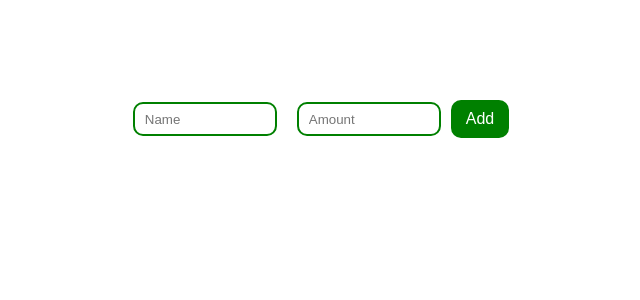
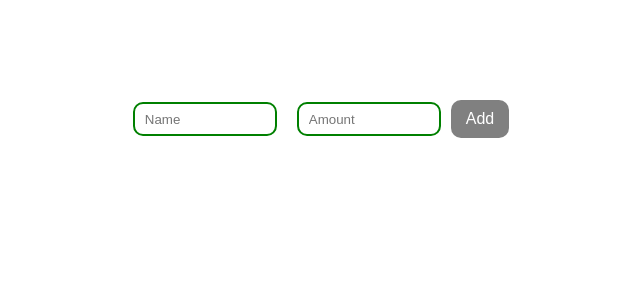
Before and after one commit to Money-Flow/Cash, a React (Create React App) app: page / in a window 1280 px wide. Shown: the top 300 px of the page, without its empty margins (324-964 px from the left). Built offline with nearby package versions, Linux system fonts and the light colour scheme.

Commit message:
fix: add basic flow for adding items

```diff
--- a/package.json
+++ b/package.json
@@ -1,4 +1,5 @@
 {
+  "name": "cash",
   "version": "0.1.0",
   "private": true,
   "scripts": {
@@ -55,6 +56,5 @@
     "prettier": "^1.19.1",
     "puppeteer": "^2.1.1",
     "sort-package-json": "^1.40.0"
-  },
-  "tableName": "cash"
+  }
 }
--- /dev/null
+++ b/src/components/AddForm/AddForm.jsx
@@ -0,0 +1,58 @@
+import React, { useState } from "react";
+
+import { testIds } from "./testIds";
+
+import operation from "./AddForm.module.css";
+
+export const AddForm = ({ onSubmit }) => {
+  const [name, setName] = useState("");
+  const [amount, setAmount] = useState("");
+
+  const handleButtonChange = event => {
+    event.preventDefault();
+    onSubmit(oldArray => [...oldArray, { name: name, amount: amount }]);
+    setName("");
+    setAmount("");
+  };
+
+  const isSubmitDisabled = () => !name.trim().length || !amount.trim().length;
+
+  return (
+    <form
+      onSubmit={event => handleButtonChange(event)}
+      className={operation.section}
+    >
+      <input
+        type="text"
+        className={operation.input}
+        name="name"
+        data-testid={testIds.inputName}
+        value={name}
+        onChange={event => setName(event.target.value)}
+        placeholder="Name"
+        required
+      />
+      <input
+        type="number"
+        className={operation.input}
+        name="amount"
+        data-testid={testIds.inputAmount}
+        value={amount}
+        placeholder="Amount"
+        onChange={event => setAmount(event.target.value)}
+        required
+      />
+
+      <input
+        type="submit"
+        className={operation.button}
+        data-testid={testIds.button}
+        disabled={isSubmitDisabled()}
+        value="Add"
+        onSubmit={event => {
+          handleButtonChange(event);
+        }}
+      />
+    </form>
+  );
+};
--- a/src/components/NewOperation/NewOperation.module.css
+++ b/src/components/AddForm/AddForm.module.css
@@ -16,8 +16,8 @@
     margin: 0 10px;
     padding: 0 10px;
 
-    border: 2px solid green;;
-    border-radius: 10px;
+    border: 2px solid green;
+    border-radius: 10px;;
 }
 
 .button
@@ -31,3 +31,7 @@
     border-radius: 10px;
     background-color: green;
 }
+.button:disabled
+{
+    background-color: grey;
+}
--- a/src/components/Main/Main.jsx
+++ b/src/components/Main/Main.jsx
@@ -1,25 +1,18 @@
 import React, { useState } from "react";
 
 import { testIds } from "./testIds";
-import { NewOperation } from "../NewOperation/NewOperation";
+import { AddForm } from "../AddForm/AddForm";
 import { Table } from "../Table/Table";
 
 import main from "./Main.module.css";
 
 export const Main = () => {
-  const [name, setName] = useState("");
-  const [journal, setJournal] = useState([]);
-  const [amount, setAmount] = useState("");
+  const [items, changeItems] = useState([]);
+
   return (
     <div data-testid={testIds.main} className={main.main}>
-      <NewOperation
-        name={name}
-        setName={setName}
-        amount={amount}
-        setAmount={setAmount}
-        setJournal={setJournal}
-      />
-      {journal.length > 0 && <Table journal={journal} />}
+      <AddForm onSubmit={changeItems} />
+      {items.length > 0 && <Table operationList={items} />}
     </div>
   );
 };
--- a/src/components/NewOperation/NewOperation.jsx
+++ /dev/null
@@ -1,86 +0,0 @@
-import React, { useEffect, useState } from "react";
-
-import { testIds } from "./testIds";
-
-import operation from "./NewOperation.module.css";
-
-export const NewOperation = ({
-  name,
-  setName,
-  amount,
-  setAmount,
-  setJournal
-}) => {
-  const [isDisabledBtn, setIsDisabledBtn] = useState(true);
-
-  const handleInputChange = event => {
-    switch (event.target.name) {
-      case "name":
-        setName(formattingName(event.target.value));
-        break;
-      case "amount":
-        setAmount(formattingAmount(event.target.value));
-        break;
-    }
-    checksFields();
-  };
-
-  const handleButtonChange = () => {
-    setJournal(oldArray => [...oldArray, { name: name, amount: amount }]);
-    setName("");
-    setAmount("");
-  };
-
-  const sendValue = event => {
-    if (event.key === "Enter" && (name.length && amount.length) > 0) {
-      handleButtonChange();
-    }
-  };
-
-  useEffect(() => {
-    checksFields();
-  });
-
-  const checksFields = () => {
-    if ((name.length && amount.length) > 0) {
-      setIsDisabledBtn(false);
-    } else {
-      setIsDisabledBtn(true);
-    }
-  };
-
-  const formattingAmount = str => str.replace(/\D/g, "");
-  const formattingName = str => str.replace(/\d/g, "");
-
-  return (
-    <section className={operation.section}>
-      <input
-        className={operation.input}
-        name="name"
-        data-testid={testIds.inputName}
-        value={name}
-        onKeyPress={event => sendValue(event)}
-        onChange={event => handleInputChange(event)}
-        placeholder="Name"
-      />
-      <input
-        className={operation.input}
-        name="amount"
-        data-testid={testIds.inputAmount}
-        placeholder="Amount"
-        onKeyPress={event => sendValue(event)}
-        value={amount}
-        onChange={event => handleInputChange(event)}
-      />
-
-      <button
-        className={operation.button}
-        data-testid={testIds.button}
-        disabled={isDisabledBtn}
-        onClick={() => handleButtonChange()}
-      >
-        Add
-      </button>
-    </section>
-  );
-};
--- a/src/components/Table/Table.jsx
+++ b/src/components/Table/Table.jsx
@@ -4,16 +4,16 @@ import { testIds } from "./testIds";
 
 import table from "./Table.module.css";
 
-export const Table = ({ journal }) => {
+export const Table = ({ operationList }) => {
   return (
     <table className={table.table} data-testid={testIds.table}>
-      {journal.map(currentValue => (
-        <tr>
+      {operationList.map((item, index) => (
+        <tr key={index}>
           <td className={table.name} data-testid={testIds.tableName}>
-            {currentValue.name}
+            {item.name}
           </td>
           <td className={table.amount} data-testid={testIds.tableAmount}>
-            {currentValue.amount}
+            {item.amount}
           </td>
         </tr>
       ))}
```
Also changed, not shown: src/components/AddForm/AddForm.driver.e2e.js (renamed from src/components/NewOperation/NewOperation.driver.e2e.js, +4 -8 lines), src/components/Table/Table.driver.e2e.js (+6 -16 lines), public/manifest.json, src/components/AddForm/testIds.js (renamed from src/components/NewOperation/testIds.js), 1 other file (tests, documents, lock files or other folders).
